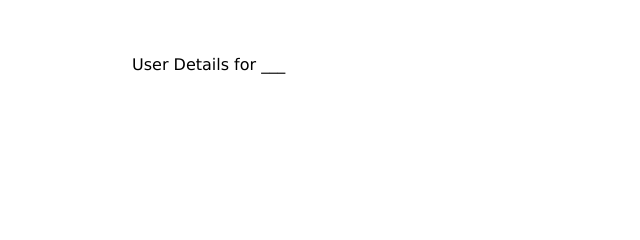
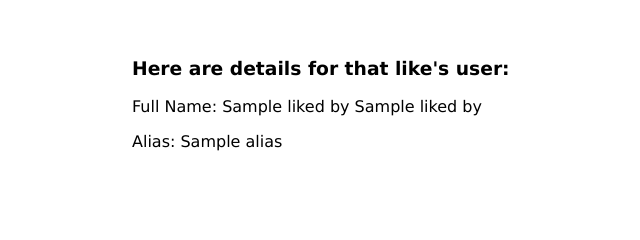
Before and after one commit to p-fisher/projects_publ, a Flask app: template i_proj_01/flaskapp/templates/user_detail.html in a window 1280 px wide. Shown: the part 136-376 px from the top of the page, without its empty margins (108-748 px from the left). Run offline with Flask 2, Linux system fonts and the light colour scheme; the template is opened without the code that fills it: most values are stand-ins (such as "Sample title", 1, 10 or a date in 2020).

Commit message:
more for liker details and user model

```diff
--- a/i_proj_01/flaskapp/templates/user_detail.html
+++ b/i_proj_01/flaskapp/templates/user_detail.html
@@ -25,7 +25,10 @@
             <div class="iu_wrapper">
                 <h2>Welcome, {{user.f_name}} at id {{user.id}}</h2>
                 <br>
-                <p>User Details for ___</p>
+                <h3>Here are details for that like's user:</h3>
+                <p>Full Name: {{ liked_by.f_name }} {{ liked_by.l_name }}</p>
+                <p>Alias: {{ liked_by.alias }}</p>
+
             </div>
 </body>
 </html>
```
Also changed, not shown: i_proj_01/flaskapp/controllers/users.py (+5 -4 lines).
